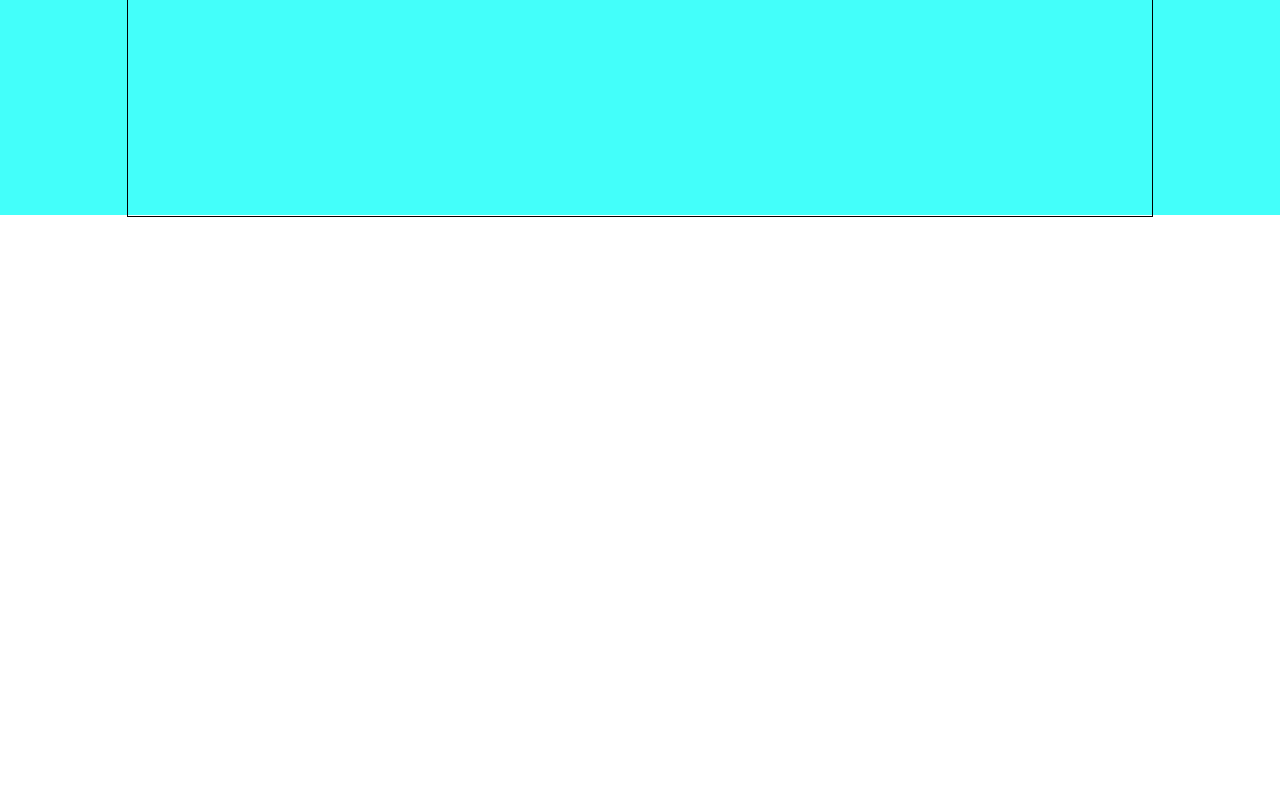
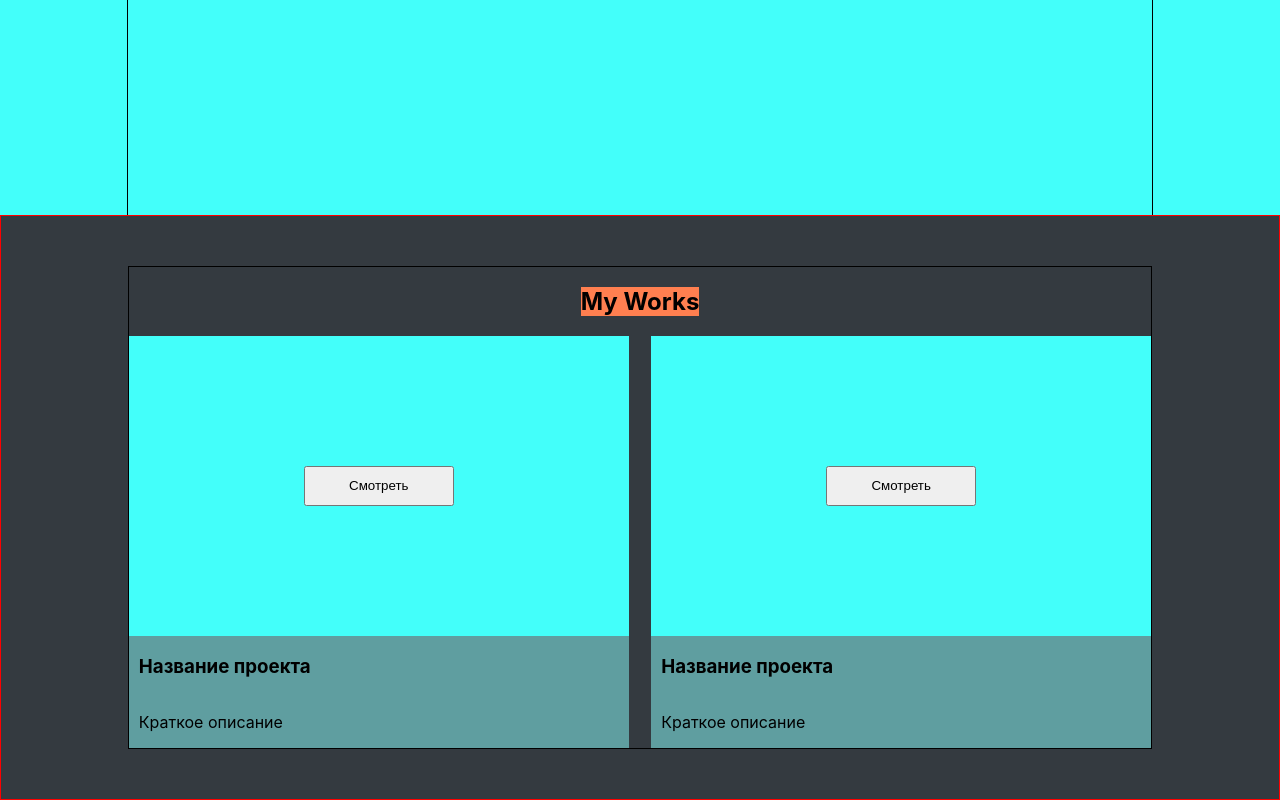
Before and after one commit to visiteur85/Portfolio, a React (Create React App) app: page / in a window 1280 px wide. Shown: the part 1465-2265 px from the top of the page. Before the commit the page ends 1682 px from the top, so only its background shows below. Built offline with nearby package versions, Linux system fonts and the light colour scheme.

Commit message:
add third block

```diff
--- a/src/App.tsx
+++ b/src/App.tsx
@@ -3,6 +3,7 @@ import './App.css';
 import {Header} from "./Header/Header";
 import {Main} from "./main/Main";
 import {Skills} from "./Skills/Skills";
+import {Works} from "./MyWorks/Works";
 
 
 
@@ -27,6 +28,7 @@ function App() {
         <Header/>
         <Main/>
         <Skills/>
+        <Works/>
         {/*<Header language={language}/>*/}
         <div>
 
--- /dev/null
+++ b/src/MyWorks/Work/Work.module.css
@@ -0,0 +1,51 @@
+.work {
+    width: 500px ;
+    background-color: #43fffa;
+    display: flex;
+    flex-direction: column;
+    align-items: center;
+    /*text-align: center;*/
+
+
+
+}
+
+.background {
+    min-height: 300px;
+    display: flex;
+    align-items: center;
+}
+
+button {
+    width: 150px;
+    height: 40px;}
+
+.projectDescription {
+    background-color: cadetblue;
+    width: 500px ;
+    display: flex;
+    flex-direction: column;
+    padding-left: 10px;
+    box-sizing: border-box;
+
+
+
+
+
+}
+
+
+
+
+/*.icon {*/
+/*    height: 60px;*/
+/*    width: 60px;*/
+/*    background-color: aliceblue;*/
+/*}*/
+/*.header {*/
+
+/*}*/
+/*.description{*/
+
+/*    break-after: right;*/
+/*}*/
--- /dev/null
+++ b/src/MyWorks/Work/Work.tsx
@@ -0,0 +1,24 @@
+import React from 'react';
+import s from "./Work.module.css"
+
+type PropsType = {
+    // title:string
+    // description:string
+}
+
+export const Work = (props:PropsType) => {
+    return (
+        <div className={s.work}>
+            <div className={s.background}>
+                <button>Смотреть</button>
+            </div>
+            <div className={s.projectDescription}>
+                <h3>Название проекта</h3>
+                <p> Краткое описание</p>
+            </div>
+
+
+
+        </div>
+    );
+};
--- /dev/null
+++ b/src/MyWorks/Works.module.css
@@ -0,0 +1,26 @@
+.worksBlock {
+    /*height: 0vh;*/
+    background-color: #343a40;
+    padding: 50px 0px;
+
+    border: 1px solid red;
+
+}
+
+.worksContainer {
+    align-items: center;
+    flex-direction: column;
+    justify-content: flex-start;
+
+}
+
+.title {
+    background-color: coral;
+}
+
+.works {
+    /*border: 1px solid;*/
+    width: 100%;
+    display: flex;
+    justify-content: space-between;
+}
--- /dev/null
+++ b/src/MyWorks/Works.tsx
@@ -0,0 +1,27 @@
+import React from 'react';
+import s from "./Works.module.css";
+import styleContainer from "./../common/styles/Container.module.css"
+import {Work} from "./Work/Work";
+// import {Skill} from "./Skill/Skill";
+
+export const Works = () => {
+    return (
+        <div className={s.worksBlock}>
+            <div className= {`${styleContainer.container} ${s.worksContainer}`} >
+                <h2 className={s.title}>My Works</h2>
+                <div className={s.works}>
+                    <Work/>
+                    <Work/>
+
+
+
+
+
+
+                </div>
+
+            </div>
+
+        </div>
+    );
+};
--- a/src/Skills/Skills.tsx
+++ b/src/Skills/Skills.tsx
@@ -15,6 +15,9 @@ export const Skills = () => {
 
 
 
+
+
+
                 </div>
 
             </div>
```
